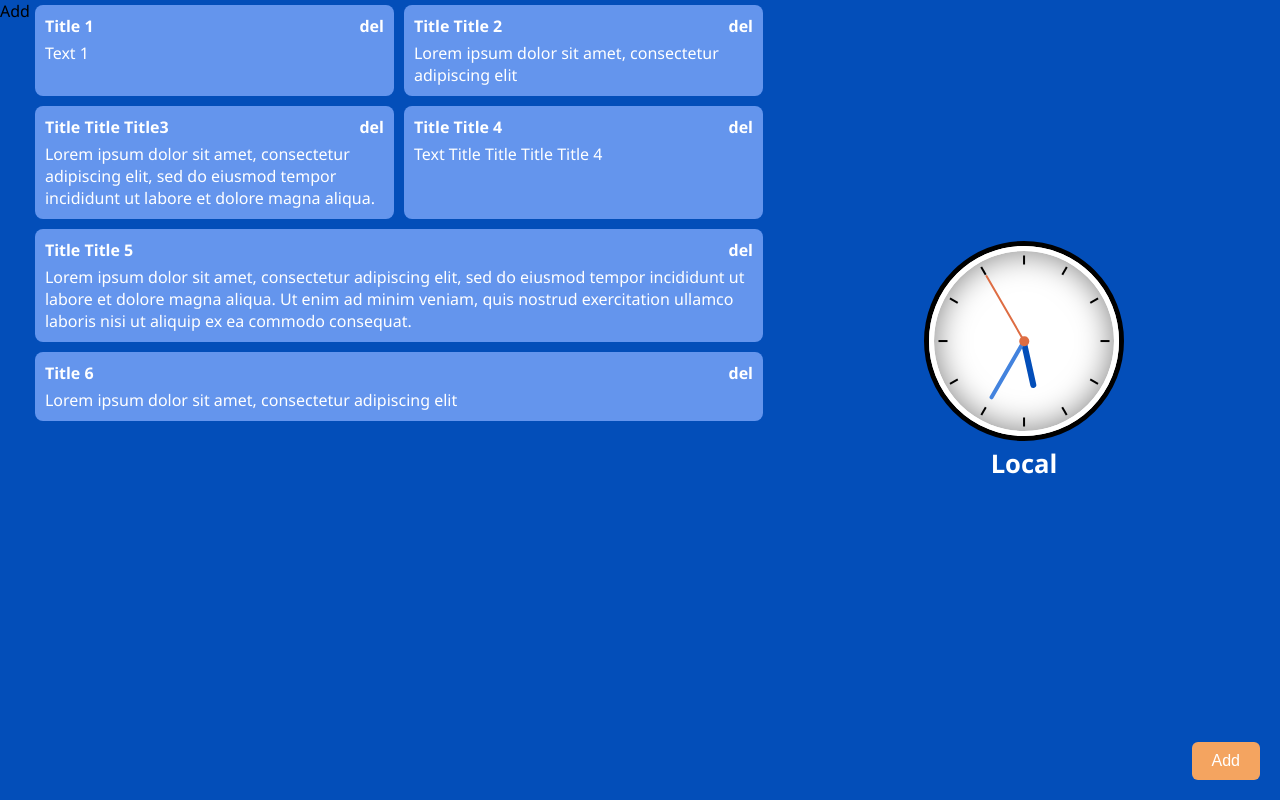
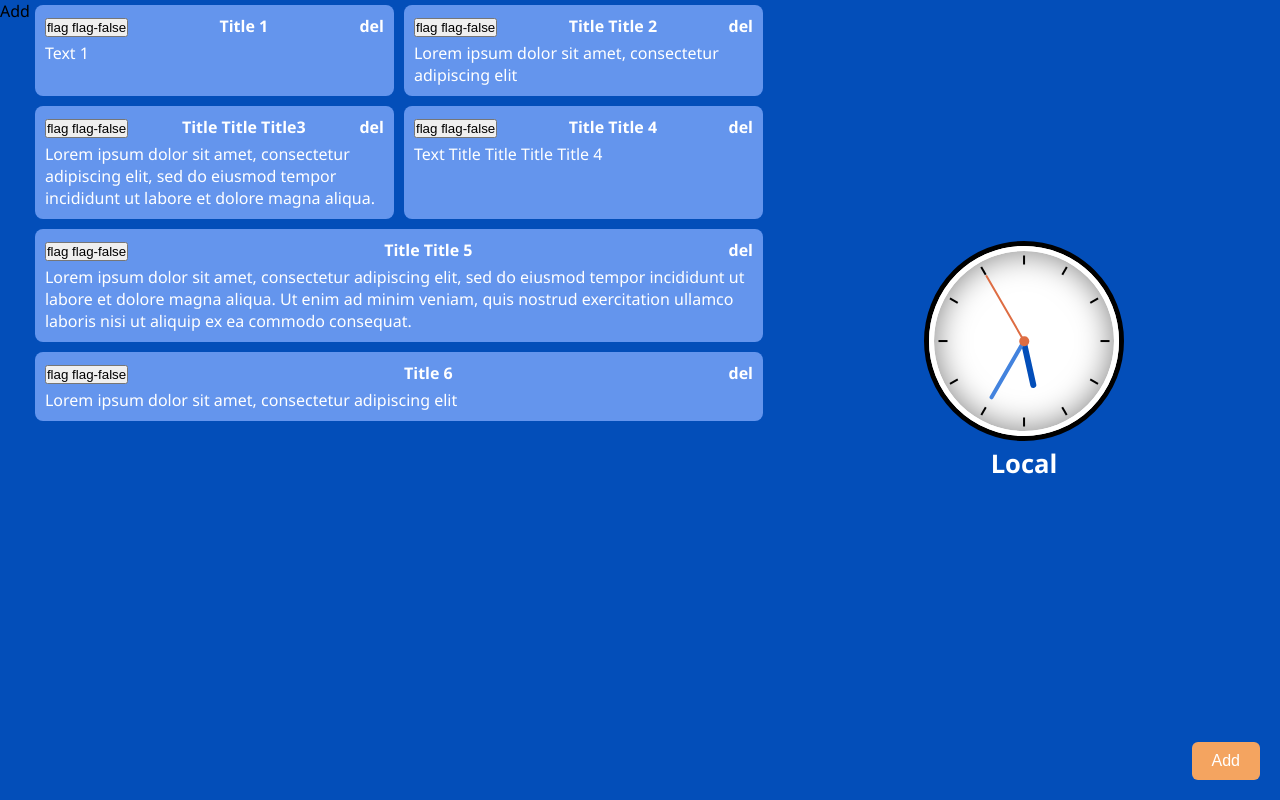
Before and after one commit to askhatxx/organizer-app, a React (Create React App) app: page / in a window 1280 px wide. Built offline with nearby package versions, Linux system fonts and the light colour scheme.

Commit message:
Commit 8

```diff
--- a/src/components/App.js
+++ b/src/components/App.js
@@ -3,12 +3,12 @@ import Notes from './Notes';
 import Clock from './Clock';
 
 const notesTemp = [
-    {title:'Title 1', text:'Text 1'},
-    {title:'Title Title 2', text:'Lorem ipsum dolor sit amet, consectetur adipiscing elit'},
-    {title:'Title Title Title3', text:'Lorem ipsum dolor sit amet, consectetur adipiscing elit, sed do eiusmod tempor incididunt ut labore et dolore magna aliqua.'},
-    {title:'Title Title 4', text:'Text Title Title Title Title 4'},
-    {title:'Title Title 5', text:'Lorem ipsum dolor sit amet, consectetur adipiscing elit, sed do eiusmod tempor incididunt ut labore et dolore magna aliqua. Ut enim ad minim veniam, quis nostrud exercitation ullamco laboris nisi ut aliquip ex ea commodo consequat.'},
-    {title:'Title 6', text:'Lorem ipsum dolor sit amet, consectetur adipiscing elit'}
+    {title:'Title 1', text:'Text 1', flag: false},
+    {title:'Title Title 2', text:'Lorem ipsum dolor sit amet, consectetur adipiscing elit', flag: false},
+    {title:'Title Title Title3', text:'Lorem ipsum dolor sit amet, consectetur adipiscing elit, sed do eiusmod tempor incididunt ut labore et dolore magna aliqua.', flag: false},
+    {title:'Title Title 4', text:'Text Title Title Title Title 4', flag: false},
+    {title:'Title Title 5', text:'Lorem ipsum dolor sit amet, consectetur adipiscing elit, sed do eiusmod tempor incididunt ut labore et dolore magna aliqua. Ut enim ad minim veniam, quis nostrud exercitation ullamco laboris nisi ut aliquip ex ea commodo consequat.', flag: false},
+    {title:'Title 6', text:'Lorem ipsum dolor sit amet, consectetur adipiscing elit', flag: false}
 ];
 
 export default class App extends Component {
@@ -27,49 +27,63 @@ export default class App extends Component {
             city: 'Local',
             timezone: 'local'
         };
-        const data = localStorage.getItem('clock') ? JSON.parse(localStorage.getItem('clock')) : [initialClock];
+        const notes = localStorage.getItem('notes') ? JSON.parse(localStorage.getItem('notes')) : notesTemp;
+        const clock = localStorage.getItem('clock') ? JSON.parse(localStorage.getItem('clock')) : [initialClock];
 
         this.state = {
-            notes: notesTemp,
-            clock: data
-        }
+            notes,
+            clock
+        };
+
+        this.localStorageUpdate();
+    }
+
+    componentDidUpdate() {
+        this.localStorageUpdate();
+    }
+
+    localStorageUpdate() {
+        localStorage.setItem('notes', JSON.stringify(this.state.notes));
+        localStorage.setItem('clock', JSON.stringify(this.state.clock));
+    }
+
+    changeFlagNote = (index) => {
+        const oldFlag = this.state.notes[index].flag;
+        const newNote = {...this.state.notes[index], flag: !oldFlag};
+        const newArr = [...this.state.notes.slice(0, index), newNote, ...this.state.notes.slice(index + 1)];
+        this.setState({
+            notes: newArr
+        });
     }
 
     addNote = (note) => {
         const newNote = [note, ...this.state.notes];
-        this.updateState({notes: newNote});
+        this.setState({notes: newNote});
     }
 
     removeNote = (index) => {
         const newNotes = this.state.notes.filter((_, i) => {
             return index !== i;
         });
-        this.updateState({notes: newNotes});
+        this.setState({notes: newNotes});
     }
 
     addClock = (clock) => {
         const newClock = [...this.state.clock, clock];
-        this.updateState({clock: newClock});
+        this.setState({clock: newClock});
     }
 
     removeClock = (index) => {
         const newClock = this.state.clock.filter((_, i) => {
             return index !== i;
         });
-        this.updateState({clock: newClock});
-    }
-
-    updateState(data) {
-        for (const key in data) {
-            localStorage.setItem(key, JSON.stringify(data[key]));
-        }
-        this.setState(data);
+        this.setState({clock: newClock});
     }
 
     render() {
         const {notes, clock} = this.state;
-        console.log(localStorage.getItem('clock'));
-        console.log(this.state);
+        //console.log(localStorage.getItem('clock'));
+        //console.log(this.state);
         return (
             <div className='box'>
                 <div className='box-1'>
@@ -77,6 +91,7 @@ export default class App extends Component {
                         notes={notes}
                         addNote={this.addNote}
                         removeNote={this.removeNote}
+                        changeFlagNote={this.changeFlagNote}
                     />
                 </div>
                 <div className='box-2'>
--- a/src/components/Notes.js
+++ b/src/components/Notes.js
@@ -15,7 +15,7 @@ export default class Notes extends Component {
 
     handleSubmit = (e) => {
         e.preventDefault();
-        this.props.addNote({title: this.state.formTitle, text: this.state.formText});
+        this.props.addNote({title: this.state.formTitle, text: this.state.formText, flag: false});
         this.setState({
             formTitle: '',
             formText: '',
@@ -50,13 +50,25 @@ export default class Notes extends Component {
         )
     }
 
+    renderNoteFlag(index, flag) {
+        const clazz = flag ? 'flag flag-true' : 'flag flag-false';
+
+        return (
+            <button
+                onClick={() => this.props.changeFlagNote(index)}
+                className={clazz}>
+                {clazz}</button>
+        )
+    }
+
     renderNoteTitleOptions(index) {
         return <span onClick={() => this.props.removeNote(index)}>del</span>
     }
 
     renderNotes(notes) {
         const notesList = notes.map((item, index) => {
-            const {title, text} = item;
+            const {title, text, flag} = item;
+            const noteFlag = this.renderNoteFlag(index, flag);
             const options = this.renderNoteTitleOptions(index);
             let clazz = 'note';
 
@@ -67,7 +79,11 @@ export default class Notes extends Component {
             return (
                 <div key={index} className={clazz}>
                     <div className='note-inner'>
-                        <div className='note-title'>{title} {options}</div>
+                        <div className='note-title'>
+                            <div>{noteFlag}</div>
+                            <div>{title}</div>
+                            <div>{options}</div>
+                        </div>
                         <div className='note-text'>{text}</div>
                     </div>
                 </div>
```
